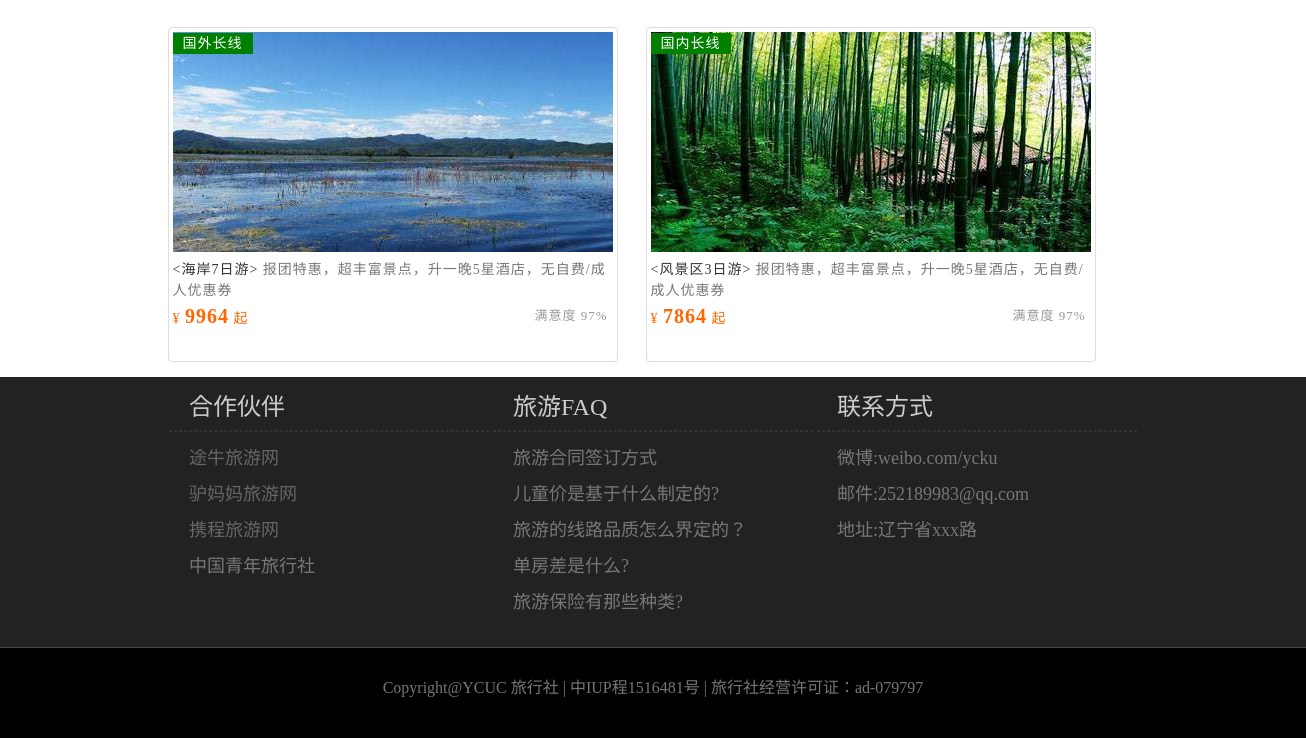
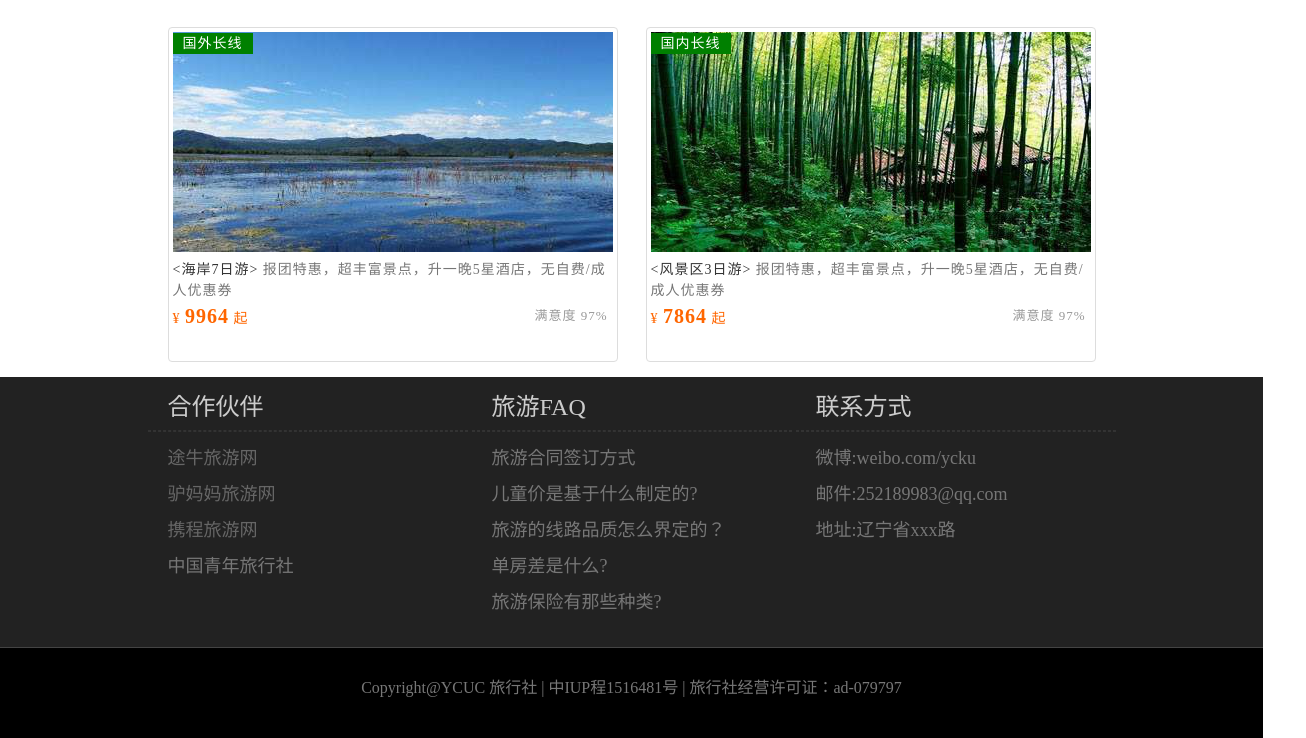
Before and after one commit to duud666/html-css-start, a plain HTML site: page index.html in a window 1280 px wide. Shown: the part 992-1730 px from the top of the page, 1306 px wide, since content can reach past the window. Drawn offline with Linux system fonts and the light colour scheme.

Commit message:
Update basic.css

```diff
--- a/css/basic.css
+++ b/css/basic.css
@@ -71,7 +71,7 @@
 
 
 	.footer {
-		width:1306px;
+		width:100%;
 		height:360px;
 		background-color:#222;
 		margin:0 auto;
```
